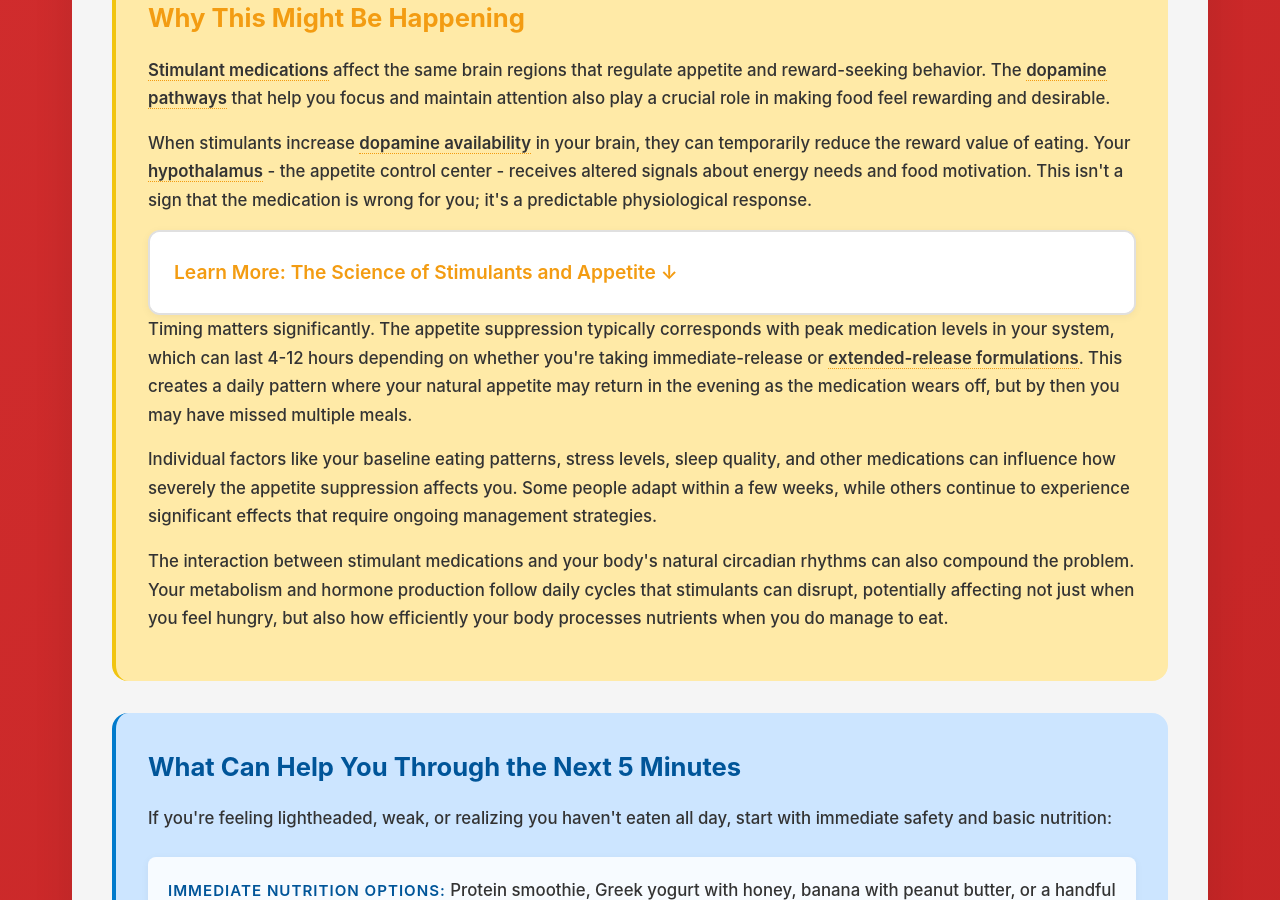
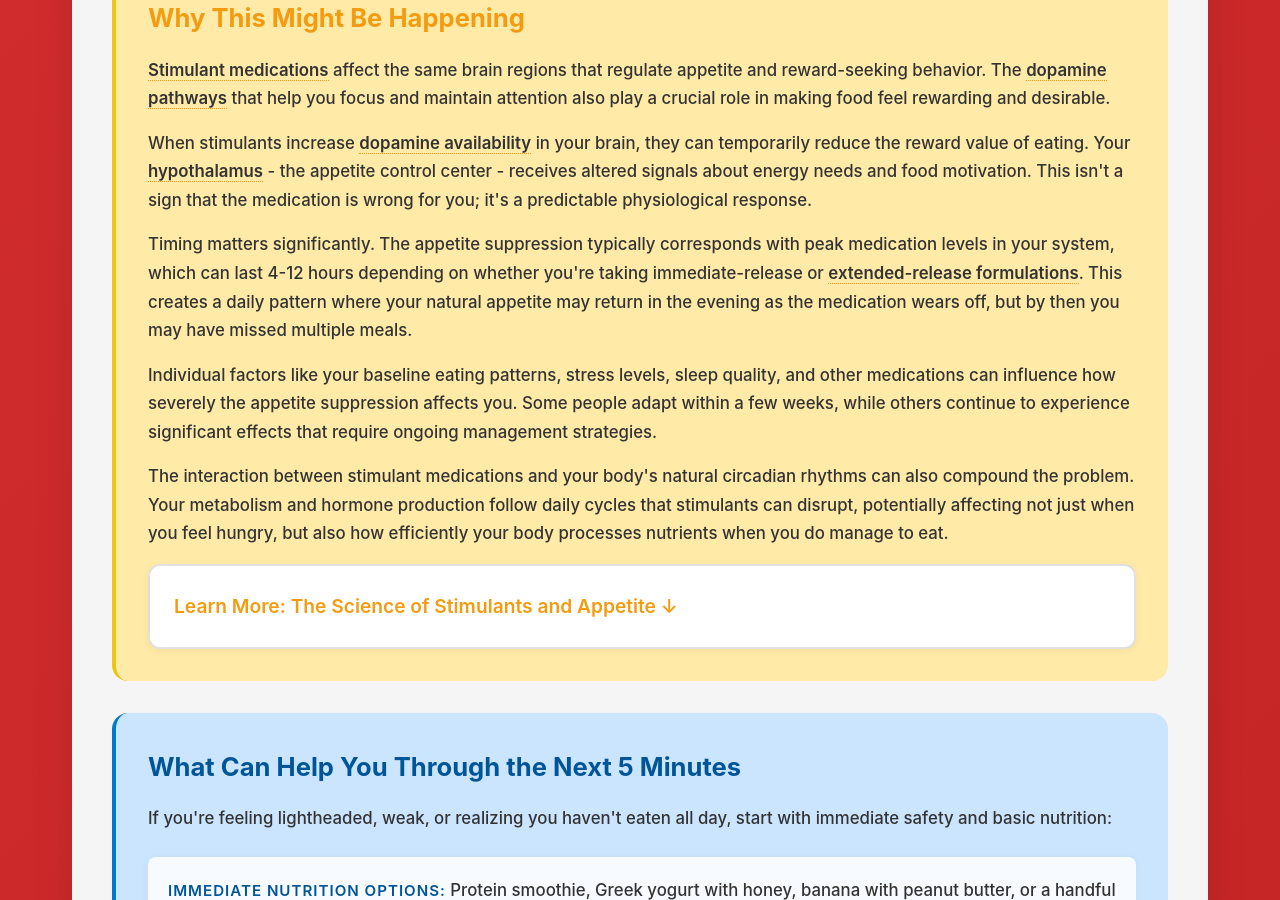
Before and after one commit to neurodivergent-survival-guide/neurodivergent-survival-guide, a Jekyll site: the page built from struggles/stimulant-appetite-suppression.html, in a window 1280 px wide and 900 px high, scrolled down 1514 px. Built offline with Jekyll 4.4.1, drawn with Linux system fonts in a browser that asks for light colours; some of the changed lines change nothing that is shown.

Commit message:
Update stimulant-appetite-suppression.html

```diff
--- a/struggles/stimulant-appetite-suppression.html
+++ b/struggles/stimulant-appetite-suppression.html
@@ -42,6 +42,12 @@ search_terms: ["can't eat on meds", "lost appetite Adderall", "food tastes gross
 
         <p>When stimulants increase <span class="jargon">dopamine availability<span class="tooltip">The amount of dopamine neurotransmitter available in brain synapses to transmit signals</span></span> in your brain, they can temporarily reduce the reward value of eating. Your <span class="jargon">hypothalamus<span class="tooltip">The brain region that regulates hunger, satiety, and energy balance</span></span> - the appetite control center - receives altered signals about energy needs and food motivation. This isn't a sign that the medication is wrong for you; it's a predictable physiological response.</p>
 
+        <p>Timing matters significantly. The appetite suppression typically corresponds with peak medication levels in your system, which can last 4-12 hours depending on whether you're taking immediate-release or <span class="jargon">extended-release formulations<span class="tooltip">Long-acting ADHD medications designed to work for 8-12 hours</span></span>. This creates a daily pattern where your natural appetite may return in the evening as the medication wears off, but by then you may have missed multiple meals.</p>
+
+        <p>Individual factors like your baseline eating patterns, stress levels, sleep quality, and other medications can influence how severely the appetite suppression affects you. Some people adapt within a few weeks, while others continue to experience significant effects that require ongoing management strategies.</p>
+
+        <p>The interaction between stimulant medications and your body's natural circadian rhythms can also compound the problem. Your metabolism and hormone production follow daily cycles that stimulants can disrupt, potentially affecting not just when you feel hungry, but also how efficiently your body processes nutrients when you do manage to eat.</p>
+
         <div class="learn-more">
             <h3 onclick="toggleLearnMore(this.parentElement)">Learn More: The Science of Stimulants and Appetite ↓</h3>
             <div class="learn-more-content">
@@ -55,11 +61,6 @@ search_terms: ["can't eat on meds", "lost appetite Adderall", "food tastes gross
             </div>
         </div>
 
-        <p>Timing matters significantly. The appetite suppression typically corresponds with peak medication levels in your system, which can last 4-12 hours depending on whether you're taking immediate-release or <span class="jargon">extended-release formulations<span class="tooltip">Long-acting ADHD medications designed to work for 8-12 hours</span></span>. This creates a daily pattern where your natural appetite may return in the evening as the medication wears off, but by then you may have missed multiple meals.</p>
-
-        <p>Individual factors like your baseline eating patterns, stress levels, sleep quality, and other medications can influence how severely the appetite suppression affects you. Some people adapt within a few weeks, while others continue to experience significant effects that require ongoing management strategies.</p>
-
-        <p>The interaction between stimulant medications and your body's natural circadian rhythms can also compound the problem. Your metabolism and hormone production follow daily cycles that stimulants can disrupt, potentially affecting not just when you feel hungry, but also how efficiently your body processes nutrients when you do manage to eat.</p>
     </div>
 
     <div class="immediate-help">
```
